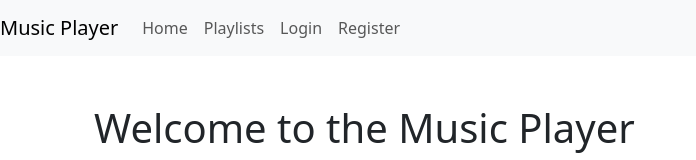
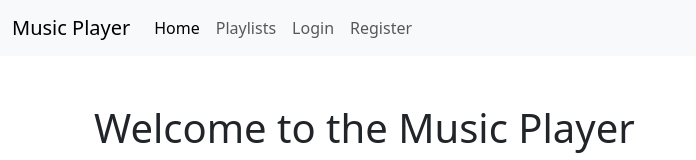
Before and after one commit to ashutosh5250/music-app-frontend, a React (Create React App) app: page / in a window 1280 px wide. Shown: the top 160 px of the page, without its empty margins (0-696 px from the left). Built offline with nearby package versions, Linux system fonts and the light colour scheme; no server answers.

Commit message:
first commit

```diff
--- a/public/index.html
+++ b/public/index.html
@@ -24,6 +24,8 @@
       work correctly both with client-side routing and a non-root public URL.
       Learn how to configure a non-root public URL by running `npm run build`.
     -->
+    <link href="https://cdn.jsdelivr.net/npm/bootstrap@5.2.3/dist/css/bootstrap.min.css" rel="stylesheet">
+
     <title>Music App</title>
   </head>
   <body>
@@ -39,5 +41,8 @@
       To begin the development, run `npm start` or `yarn start`.
       To create a production bundle, use `npm run build` or `yarn build`.
     -->
+    <script src="https://cdn.jsdelivr.net/npm/@popperjs/core@2.11.6/dist/umd/popper.min.js"></script>
+    <script src="https://cdn.jsdelivr.net/npm/bootstrap@5.2.3/dist/js/bootstrap.min.js"></script>
+
   </body>
 </html>
--- /dev/null
+++ b/src/components/MusicPlayer.css
@@ -0,0 +1,5 @@
+.music-player{
+   width:40%;
+   margin: 0 auto;
+   padding-top: 20px ;
+}
--- a/src/components/MusicPlayer.js
+++ b/src/components/MusicPlayer.js
@@ -1,5 +1,5 @@
 import React, { useState, useRef } from 'react';
-
+import "./MusicPlayer.css"
 function MusicPlayer({ song }) {
   const [isPlaying, setIsPlaying] = useState(false);
   const audioRef = useRef(null);
--- a/src/components/Navbar.js
+++ b/src/components/Navbar.js
@@ -1,26 +1,49 @@
-import React from 'react';
-import { Link } from 'react-router-dom';
-import 'bootstrap/dist/css/bootstrap.min.css';
+import React from "react";
+import { Link } from "react-router-dom";
+import "bootstrap/dist/css/bootstrap.min.css";
 
 function Navbar() {
   return (
-    <nav className="navbar navbar-expand-lg navbar-light bg-light">
-      <Link className="navbar-brand" to="/">Music Player</Link>
-      <div className="collapse navbar-collapse">
-        <ul className="navbar-nav ml-auto">
+    <nav className="navbar navbar-expand-lg bg-body-tertiary">
+      <div className="container-fluid">
+        <Link className="navbar-brand" to="/">
+          Music Player
+        </Link>
+        <button
+          className="navbar-toggler"
+          type="button"
+          data-bs-toggle="collapse"
+          data-bs-target="#navbarNavDropdown"
+          aria-controls="navbarNavDropdown"
+          aria-expanded="false"
+          aria-label="Toggle navigation"
+        >
+          <span className="navbar-toggler-icon"></span>
+        </button>
+        <div className="collapse navbar-collapse" id="navbarNavDropdown">
+          <ul className="navbar-nav">
             <li className="nav-item">
-            <Link className="nav-link" to="/">Home</Link>
+              <Link className="nav-link active" to="/">
+                Home
+              </Link>
             </li>
             <li className="nav-item">
-            <Link className="nav-link" to="/playlists">Playlists</Link>
+              <Link className="nav-link" to="/playlists">
+                Playlists
+              </Link>
             </li>
             <li className="nav-item">
-            <Link className="nav-link" to="/login">Login</Link>
+              <Link className="nav-link" to="/login">
+                Login
+              </Link>
             </li>
             <li className="nav-item">
-            <Link className="nav-link" to="/register">Register</Link>
+              <Link className="nav-link" to="/register">
+                Register
+              </Link>
             </li>
           </ul>
+        </div>
       </div>
     </nav>
   );
--- a/src/pages/PlayLists.js
+++ b/src/pages/PlayLists.js
@@ -29,7 +29,7 @@
       );
       setPlaylists(response.data);
     } catch (error) {
-      enqueueSnackbar(error, { variant: 'error' });
+      enqueueSnackbar("You need to be logged in to create a playlist. Please log in or sign up to continue", { variant: 'error' });
     } finally {
       setIsLoading(false);
     }
```
Lines whose indentation alone changed are shown as unchanged.
